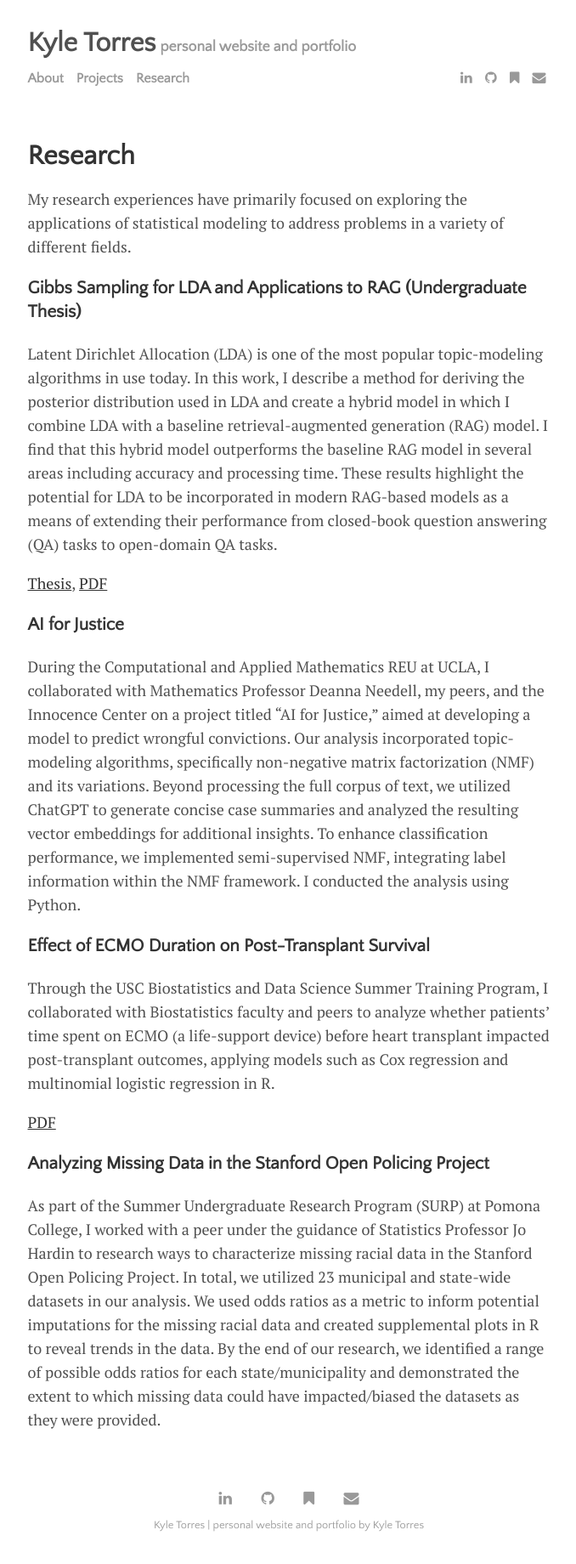
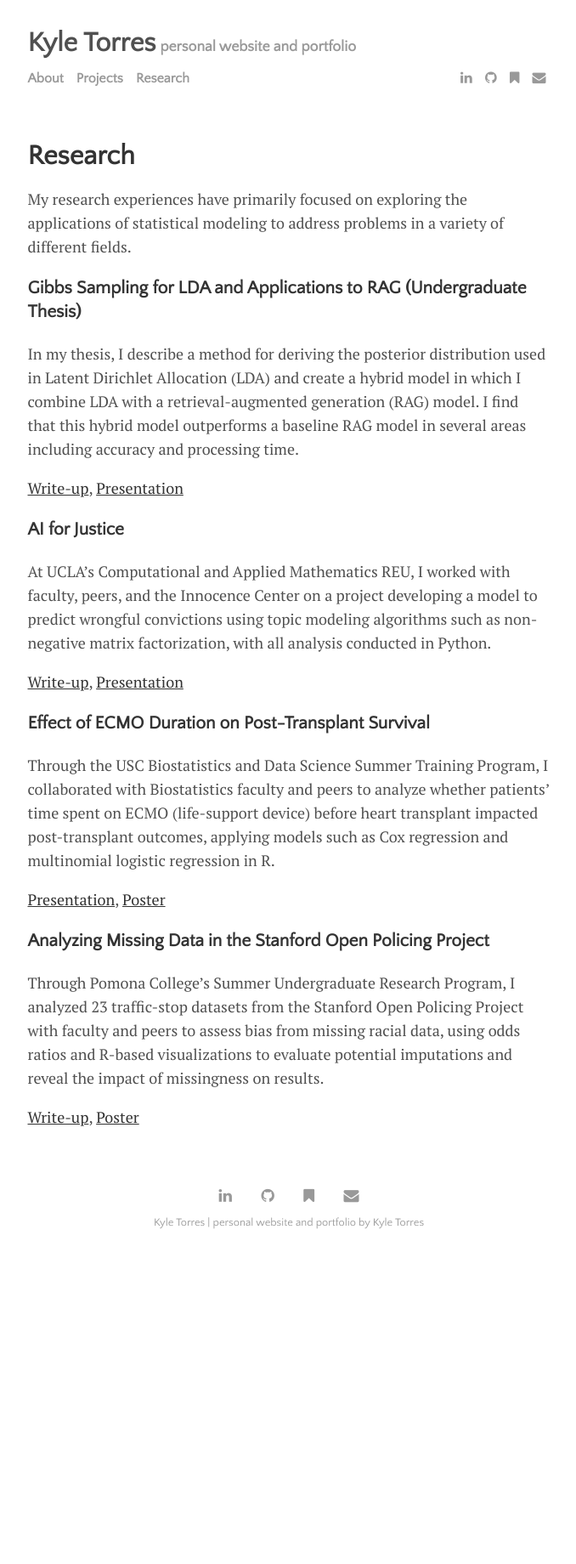
Before and after one commit to kyledtorres/kyledtorres.github.io, a Jekyll site: the page built from menu/research.md, in a window 1280 px wide. Shown: the whole page at 85% size, without its empty margins (300-978 px from the left). Built offline with Jekyll 4.4.1, drawn with Linux system fonts in a browser that asks for light colours; after the commit the page ends 1484 px from its top, so only the background shows below that.

Commit message:
make summaries more concise, add links

```diff
--- a/menu/research.md
+++ b/menu/research.md
@@ -9,23 +9,27 @@ My research experiences have primarily focused on exploring the applications of
 
 ### Gibbs Sampling for LDA and Applications to RAG (Undergraduate Thesis)
 
-Latent Dirichlet Allocation (LDA) is one of the most popular topic-modeling algorithms in use today. In this work, I describe a method for deriving the posterior distribution used in LDA and create a hybrid model in which I combine LDA with a baseline retrieval-augmented generation (RAG) model. I find that this hybrid model outperforms the baseline RAG model in several areas including accuracy and processing time. These results highlight the potential for LDA to be incorporated in modern RAG-based models as a means of extending their performance from closed-book question answering (QA) tasks to open-domain QA tasks.
+In my thesis, I describe a method for deriving the posterior distribution used in Latent Dirichlet Allocation (LDA) and create a hybrid model in which I combine LDA with a retrieval-augmented generation (RAG) model. I find that this hybrid model outperforms a baseline RAG model in several areas including accuracy and processing time.
 
-[Thesis](https://kyledtorres.github.io/pdf/Thesis.pdf), [PDF](https://kyledtorres.github.io/pdf/Final Thesis Presentation.pdf)
+[Write-up](https://kyledtorres.github.io/pdf/Thesis.pdf), [Presentation](https://kyledtorres.github.io/pdf/Final Thesis Presentation.pdf)
 
 
 ### AI for Justice
 
-During the Computational and Applied Mathematics REU at UCLA, I collaborated with Mathematics Professor Deanna Needell, my peers, and the Innocence Center on a project titled "AI for Justice," aimed at developing a model to predict wrongful convictions. Our analysis incorporated topic-modeling algorithms, specifically non-negative matrix factorization (NMF) and its variations. Beyond processing the full corpus of text, we utilized ChatGPT to generate concise case summaries and analyzed the resulting vector embeddings for additional insights. To enhance classification performance, we implemented semi-supervised NMF, integrating label information within the NMF framework. I conducted the analysis using Python.
+At UCLA’s Computational and Applied Mathematics REU, I worked with faculty, peers, and the Innocence Center on a project developing a model to predict wrongful convictions using topic modeling algorithms such as non-negative matrix factorization, with all analysis conducted in Python.
+
+[Write-up](https://kyledtorres.github.io/pdf/AI for Justice writeup.pdf), [Presentation](https://kyledtorres.github.io/pdf/2024 AI for Justice Final Presentation.pdf)
 
 
 ### Effect of ECMO Duration on Post-Transplant Survival
 
-Through the USC Biostatistics and Data Science Summer Training Program, I collaborated with Biostatistics faculty and peers to analyze whether patients' time spent on ECMO (a life-support device) before heart transplant impacted post-transplant outcomes, applying models such as Cox regression and multinomial logistic regression in R.
+Through the USC Biostatistics and Data Science Summer Training Program, I collaborated with Biostatistics faculty and peers to analyze whether patients' time spent on ECMO (life-support device) before heart transplant impacted post-transplant outcomes, applying models such as Cox regression and multinomial logistic regression in R.
 
-[PDF](https://kyledtorres.github.io/pdf/Thesis.pdf)
+[Presentation](https://kyledtorres.github.io/pdf/ECMO_Duration_Presentation_Final.pdf), [Poster](https://kyledtorres.github.io/pdf/ECMO Duration Poster.jpeg)
 
 
 ### Analyzing Missing Data in the Stanford Open Policing Project
 
-As part of the Summer Undergraduate Research Program (SURP) at Pomona College, I worked with a peer under the guidance of Statistics Professor Jo Hardin to research ways to characterize missing racial data in the Stanford Open Policing Project. In total, we utilized 23 municipal and state-wide datasets in our analysis. We used odds ratios as a metric to inform potential imputations for the missing racial data and created supplemental plots in R to reveal trends in the data. By the end of our research, we identified a range of possible odds ratios for each state/municipality and demonstrated the extent to which missing data could have impacted/biased the datasets as they were provided.
+Through Pomona College’s Summer Undergraduate Research Program, I analyzed 23 traffic-stop datasets from the Stanford Open Policing Project with faculty and peers to assess bias from missing racial data, using odds ratios and R-based visualizations to evaluate potential imputations and reveal the impact of missingness on results.
+
+[Write-up](https://kyledtorres.github.io/pdf/SURP writeup.pdf), [Poster](https://kyledtorres.github.io/pdf/SURP 2022 Poster.jpeg)
```
